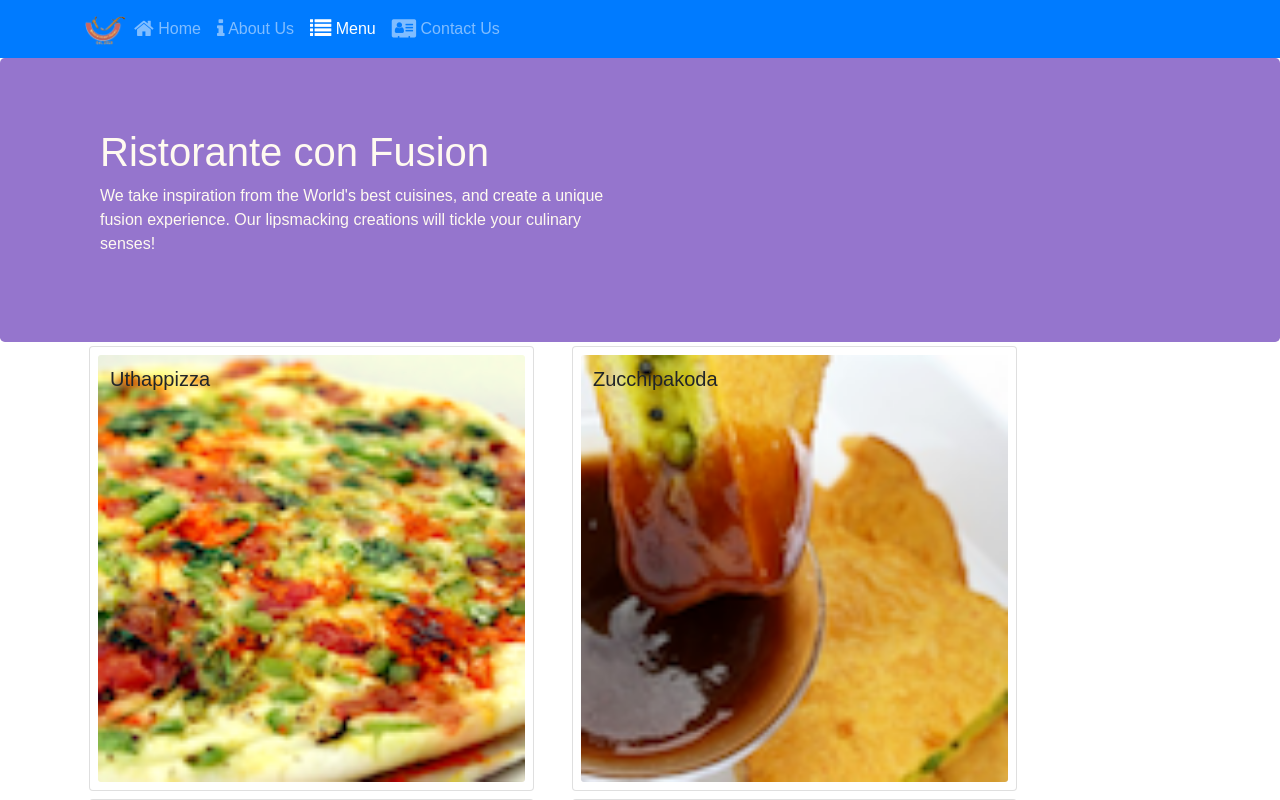
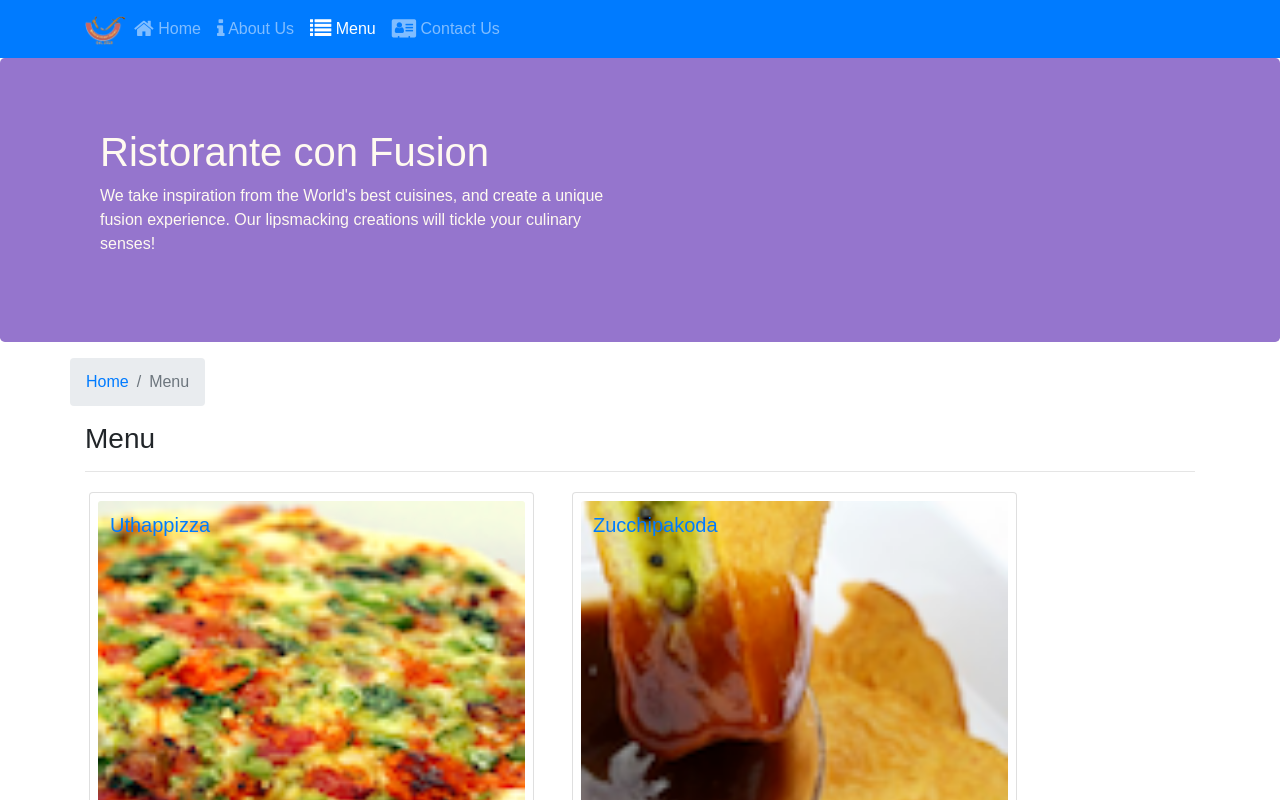
Before and after one commit to sumitpramanik/confusion, a React (Create React App) app: page /menu in a window 1280 px wide. Shown: the top 800 px of the page. Built offline with nearby package versions, Linux system fonts and the light colour scheme.

Commit message:
Single page application part-2

```diff
--- a/src/components/ContactUsComponent.js
+++ b/src/components/ContactUsComponent.js
@@ -1,7 +1,20 @@
 import React from 'react';
+import{Breadcrumb, BreadcrumbItem} from 'reactstrap'
+import {Link} from 'react-router-dom';
 
 const Contact = () => {
-    return (<div className="container">
+    return (
+    <div className="container">
+    <div class="row mt-3">
+        <Breadcrumb>
+            <BreadcrumbItem><Link to="/home">Home</Link></BreadcrumbItem>
+            <BreadcrumbItem>Contact Us</BreadcrumbItem>
+        </Breadcrumb>
+        <div class="col-12">
+            <h3>Contact Us</h3>
+            <hr/>
+        </div>
+    </div>
     <div className="row row-content">
         <div className="col-12">
         <h3>Location Information</h3>
--- /dev/null
+++ b/src/components/DishdetailComponent.js
@@ -0,0 +1,65 @@
+import React from 'react';
+import {Card, CardImg, CardBody, CardTitle, CardText, Breadcrumb, BreadcrumbItem} from 'reactstrap';
+import moment from 'moment';
+import {Link} from 'react-router-dom';
+
+const RenderDishDetail = ({dish}) => {
+    return(
+        <div className="col-12 col-md-5 m-1">
+            <Card>
+                <CardImg src={dish.image}/>
+                <CardBody>
+                    <CardTitle>{dish.name}</CardTitle>
+                    <CardText>{dish.description}</CardText>
+                </CardBody>
+            </Card>
+        </div>
+    )
+}
+function RenderComments({comments}) {
+    if(comments){
+         return comments.map(comment => {
+            return (
+                <li>
+                <div key={comment.id} className="m-1 pb-1">
+                    <div>{comment.comment}</div>
+                    <div>-- {comment.author}, {moment(comment.date).format('MMM DD, YYYY')}</div>
+                </div>
+                </li>)
+        })
+    }else{
+         return(<div></div>)
+    }
+}
+
+const DishDetail = (props) => {
+        if(props.dish) {
+            return (
+                <div className="container">
+                    <div class="row mt-3">
+                    <Breadcrumb>
+                        <BreadcrumbItem ><Link to="/home">Home</Link></BreadcrumbItem>
+                        <BreadcrumbItem ><Link to="/menu">Menu</Link></BreadcrumbItem>
+                        <BreadcrumbItem active>{props.dish.name}</BreadcrumbItem>
+                    </Breadcrumb>
+                    <div class="col-12">
+                        <h3>{props.dish.name}</h3>
+                        <hr/>
+                    </div>
+                    </div>
+                    <div className="row">
+                        <RenderDishDetail dish={props.dish}/>
+                        <div className="col-12 col-md-5 m-1">
+                        <ul>
+                        <RenderComments comments={props.comments}/>
+                        </ul>
+                        </div>
+                    </div>
+                </div>
+            )
+        }else {
+            return(<div></div>)
+        }
+}
+
+export default DishDetail;
--- a/src/components/MainComponent.js
+++ b/src/components/MainComponent.js
@@ -2,6 +2,7 @@ import React, { Component } from 'react';
 import Header from './HeaderComponent';
 import Home from './HomeComponent';
 import Menu from './MenuComponent.js';
+import DishDetail from './DishdetailComponent.js';
 import Contact from './ContactUsComponent.js';
 import {DISHES} from '../shared/dishes.js';
 import {LEADERS} from '../shared/leaders.js';
@@ -39,12 +40,22 @@ class Main extends Component {
       )
     }
 
+    const selectedDish = ({match}) => {
+      return (
+        <DishDetail
+          dish={this.state.dishes.filter(dish=>dish.id === parseInt(match.params.dishId, 10))[0]}
+          comments={this.state.comments.filter(comment=>comment.dishId === parseInt(match.params.dishId, 10))}
+        />
+      )
+    }
+
     return (
       <div>
         <Header/>
              <Switch>
                 <Route path="/home" component={HomePage}/>
                 <Route exact path="/menu" component={()=><Menu dishes={this.state.dishes}/>} />
+                <Route path="/menu/:dishId" component={selectedDish}/>
                 <Route path="/contactus" component={Contact}/>
                 <Redirect to = '/home'/>
              </Switch>
--- a/src/components/MenuComponent.js
+++ b/src/components/MenuComponent.js
@@ -1,14 +1,17 @@
 import React  from 'react';
-import {Card, CardImg, CardImgOverlay, CardTitle} from 'reactstrap';
+import {Card, CardImg, CardImgOverlay, CardTitle, Breadcrumb, BreadcrumbItem} from 'reactstrap';
+import {Link} from 'react-router-dom';
 
 const RenderMenuItem = (props) => {
     return (
-        <Card  className='p-2' onClick={()=>{props.onClick(props.dish.id)}}>
+        <Link to={`/menu/${props.dish.id}`}>
+            <Card  className='p-2'>
                 <CardImg src={props.dish.image} alt={props.dish.name} />
                 <CardImgOverlay>
                     <CardTitle>{props.dish.name}</CardTitle>
                 </CardImgOverlay>
             </Card>
+        </Link>
     )
 
 }
@@ -17,13 +20,23 @@ const Menu = (props) =>{
     const menu = props.dishes.map(dish => {
         return (
             <div  key={dish.id} className="col-12 col-md-5 m-1">
-                <RenderMenuItem dish={dish} onClick={props.onClick}/>
+                <RenderMenuItem dish={dish}/>
             </div>
         );
     });
 
     return (
         <div className="container">
+        <div class="row mt-3">
+        <Breadcrumb>
+            <BreadcrumbItem ><Link to="/home">Home</Link></BreadcrumbItem>
+            <BreadcrumbItem active>Menu</BreadcrumbItem>
+        </Breadcrumb>
+        <div class="col-12">
+            <h3>Menu</h3>
+            <hr/>
+        </div>
+        </div>
             <div className="row">
                 {menu}
             </div>
```
Also changed, not shown: src/components/DishdetailComponet.js (deleted, +0 -50 lines), src/components/HomeComponent.js (line endings or trailing spaces). Lines whose indentation alone changed are shown as unchanged.
